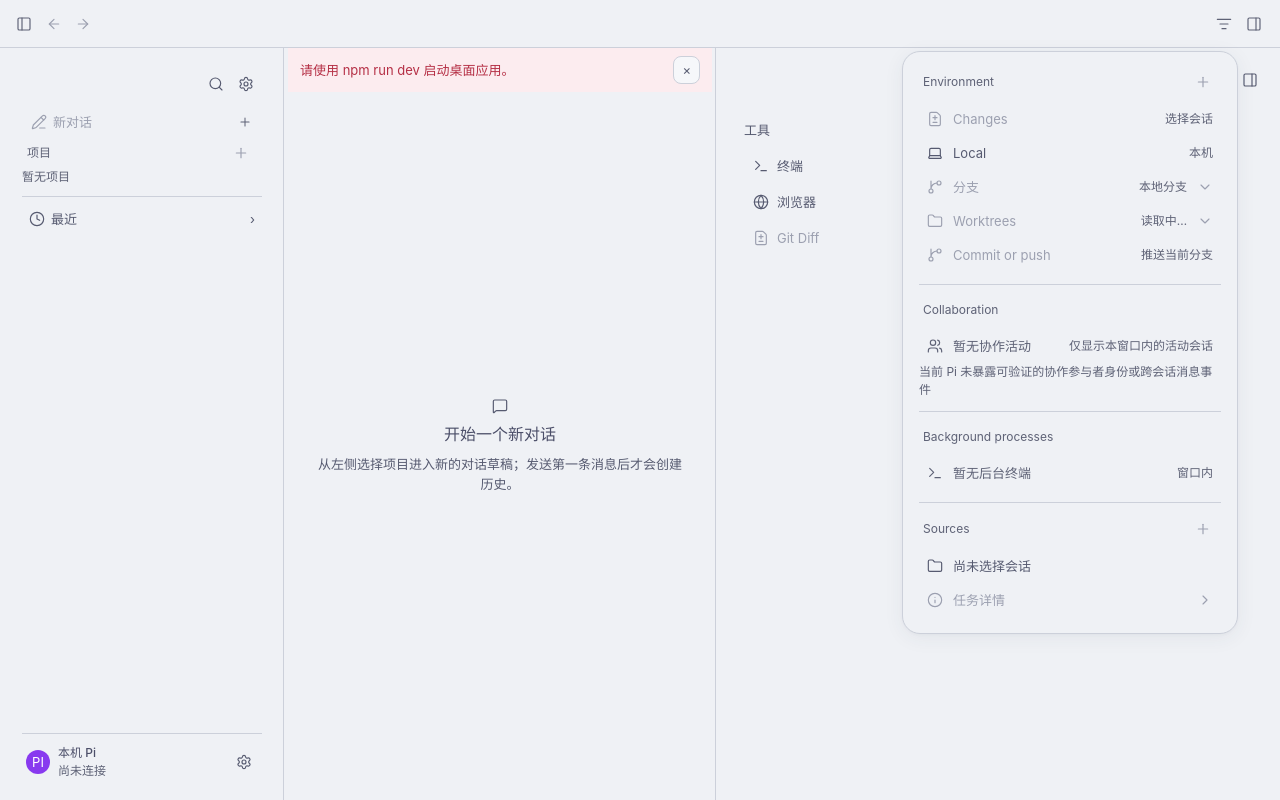
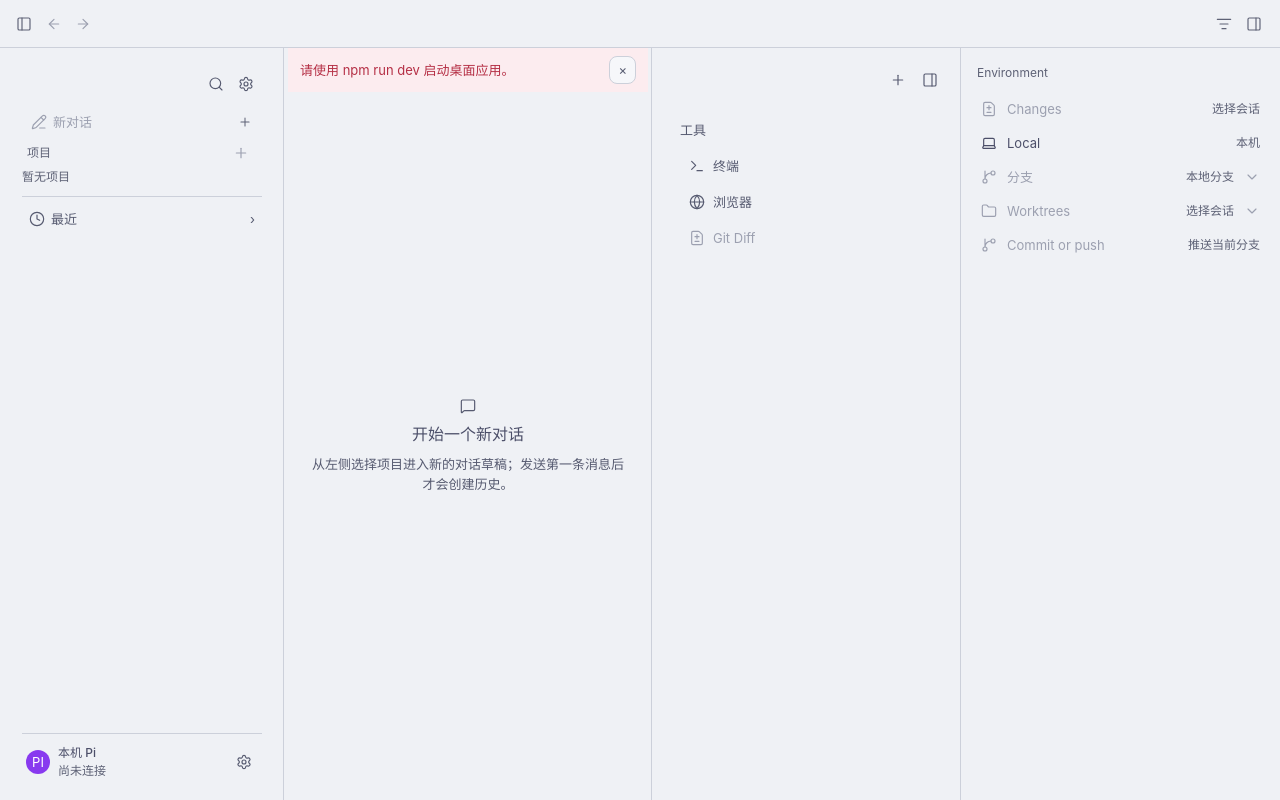
Before and after one commit to Gogo-Bytes/PUA, a React (Vite) app: page / in a window 1280 px wide. Both pictures are taken after a click on the button 1224 px from the left and 23 px from the top of the page. Built offline with nearby package versions, Linux system fonts and the light colour scheme.

Commit message:
dock environment information beside workspace

```diff
--- a/src/renderer/app/App.tsx
+++ b/src/renderer/app/App.tsx
@@ -17,7 +17,7 @@ import {
 import { NewSessionDialog, RenameDialog } from '../features/sessions';
 import { SettingsDialog } from '../features/preferences';
 import { CommandPalette } from '../features/command-palette';
-import { Button, Input, Icon, ResizableWorkspace, ToastHost, UIProvider } from '../ui';
+import { Button, Input, Icon, ResizableWorkspace, IconButton, ToastHost, UIProvider } from '../ui';
 
 export function App() {
   const panelToggle = useRef<HTMLButtonElement>(null);
@@ -29,6 +29,7 @@ export function App() {
     setTimeout(() => panelToggle.current?.focus(), 0);
   };
   const [reviewOpen, setReviewOpen] = useState(true);
+  const [environmentOpen, setEnvironmentOpen] = useState(false);
   const [projectPanelOpen, setProjectPanelOpen] = useState(true);
   const { desktopPresentation, workspace, palette, input, launch, sessionActions, navigation } = useWorkspaceComposition(() => {});
   const { boot, theme, error } = desktopPresentation;
@@ -90,17 +91,7 @@ export function App() {
           rightOpen={reviewOpen}
           leftToggleRef={leftPanelToggle}
           rightToggleRef={panelToggle}
-          environment={
-            <EnvironmentPopover
-              session={active}
-              sessions={sessions}
-              onSelectSession={navigation.selectSession}
-              onOpenPanel={kind => {
-                panels.open(kind);
-                setReviewOpen(true);
-              }}
-            />
-          }
+          environment={<IconButton icon="environment" label="环境与任务信息" variant="ghost" aria-expanded={environmentOpen} aria-controls="workspace-environment" onClick={() => setEnvironmentOpen(open => !open)}/>}
           canNavigateBack={workspace.canNavigateBack}
           canNavigateForward={workspace.canNavigateForward}
           onToggleLeft={() => setProjectPanelOpen(open => !open)}
@@ -115,6 +106,7 @@ export function App() {
           onArchive={active ? () => workspace.closeSession(active.id) : undefined}
           onTogglePinned={active ? () => workspace.setSessionPinned(active.id, !active.pinned) : undefined}
         />
+        <div className="workspace-body">
         <ResizableWorkspace
           rightSize={{ initial: 560, min: 280, max: 1000 }}
           leftToggleRef={leftPanelToggle}
@@ -292,6 +284,17 @@ export function App() {
             </footer>
           )}
     </ResizableWorkspace>
+        <div id="workspace-environment" hidden={!environmentOpen}>
+          <EnvironmentPopover
+            open={environmentOpen}
+            onClose={() => setEnvironmentOpen(false)}
+            session={active}
+            sessions={sessions}
+            onSelectSession={navigation.selectSession}
+            onOpenPanel={kind => { panels.open(kind); setReviewOpen(true); }}
+          />
+        </div>
+        </div>
         <TerminalOutlet
           sessions={sessions}
           activeId={activeId}
--- a/src/renderer/features/workspace/EnvironmentPopover.tsx
+++ b/src/renderer/features/workspace/EnvironmentPopover.tsx
@@ -1,17 +1,14 @@
 import { useEffect, useState, type FormEvent } from 'react';
 import type { SessionInfo } from '../../../shared/ipc/desktop-api';
 import type { GitStatus } from '../../../shared/ipc/change-review';
-import { piUnavailableCapabilities } from '../../../shared/ipc/pi-capabilities';
 import { desktopClient } from '../../app/desktop-client';
-import { Button, Dialog, Icon, IconButton, Input, Popover } from '../../ui';
+import { Button, Dialog, Icon, IconButton, Input } from '../../ui';
 import type { SidePanelKind } from './useSidePanelTabs';
-import { activeProjectCollaborationSessions, collaborationActivityLabel } from './collaboration';
 
-export function EnvironmentPopover({ session, sessions, onSelectSession, onOpenPanel }: {
+export function EnvironmentPopover({ session, sessions, onSelectSession, onOpenPanel, open = true, onClose }: {
+  open?: boolean; onClose?(): void;
   session?: SessionInfo; sessions?: readonly SessionInfo[]; onSelectSession?(id: string): void; onOpenPanel(kind: SidePanelKind): void;
 }) {
-  const collaborationCapability = piUnavailableCapabilities.find(item => item.id === 'collaboration.participants');
-  const [open, setOpen] = useState(false);
   const [snapshot, setSnapshot] = useState<{ id: string; status?: GitStatus; error?: string }>();
   const [branchState, setBranchState] = useState<{ id: string; current: string; branches: string[] }>();
   const [showBranches, setShowBranches] = useState(false);
@@ -49,8 +46,7 @@ export function EnvironmentPopover({ session, sessions, onSelectSession, onOpenP
   const worktrees = worktreeState?.id === session?.id ? worktreeState : undefined;
   const taskBusy = !!session && (session.kind === 'terminal' || session.activity !== 'idle');
   const backgroundProcesses = (sessions ?? []).filter(item => item.kind === 'terminal' && item.processStatus !== 'exited');
-  const collaborationSessions = activeProjectCollaborationSessions(sessions ?? [], session);
-  const openPanel = (kind: SidePanelKind) => { setOpen(false); onOpenPanel(kind); };
+  const openPanel = (kind: SidePanelKind) => { onClose?.(); onOpenPanel(kind); };
   const switchBranch = async (branch: string) => {
     if (!session || branch === branches?.current || branchBusy) return;
     setBranchBusy(true); setBranchError(undefined);
@@ -122,9 +118,10 @@ export function EnvironmentPopover({ session, sessions, onSelectSession, onOpenP
     catch (error) { setCommitError(String(error)); }
     finally { setCommitBusy(false); }
   };
-  return <Popover label="环境与任务信息" icon="environment" open={open} onOpenChange={setOpen} className="environment-popover">
+  if (!open) return null;
+  return <aside className="environment-panel" aria-label="环境与任务信息">
     <section className="environment-section">
-      <div className="environment-heading"><span>Environment</span><IconButton icon="plus" label="添加环境（未接入）" disabled variant="ghost"/></div>
+      <div className="environment-heading"><span>Environment</span></div>
       <Button variant="ghost" className="environment-row" disabled={!session} onClick={() => openPanel('review')}>
         <Icon name="review"/><span>Changes</span><small>{status ? `${status.files.length} 个文件` : !session ? '选择会话' : snapshot?.error ? '读取失败' : '读取中…'}</small>
       </Button>
@@ -149,7 +146,7 @@ export function EnvironmentPopover({ session, sessions, onSelectSession, onOpenP
       </div>}
       {!branches && branchError && <p className="environment-note" role="alert">无法读取本地分支：{branchError}</p>}
       <Button variant="ghost" className="environment-row" disabled={!session || !worktrees?.worktrees.length} aria-expanded={showWorktrees} onClick={() => setShowWorktrees(value => !value)}>
-        <Icon name="folder"/><span>Worktrees</span><small>{worktrees ? `${worktrees.worktrees.length} 个工作树` : worktreeError ? '读取失败' : '读取中…'}</small><Icon name="down"/>
+        <Icon name="folder"/><span>Worktrees</span><small>{worktrees ? `${worktrees.worktrees.length} 个工作树` : worktreeError ? '读取失败' : !session ? '选择会话' : '读取中…'}</small><Icon name="down"/>
       </Button>
       {showWorktrees && <div className="environment-branches" role="group" aria-label="本地工作树">
         {worktrees?.worktrees.map(item => <div key={item.path} className="environment-branch-row">
@@ -167,21 +164,15 @@ export function EnvironmentPopover({ session, sessions, onSelectSession, onOpenP
       <Button variant="ghost" className="environment-row" disabled={!session || !status || taskBusy} onClick={() => { setCommitError(undefined); setCommitOpen(true); }}><Icon name="branch"/><span>Commit or push</span><small>{status?.files.length ? `${status.files.length} 个文件待提交` : '推送当前分支'}</small></Button>
       {snapshot?.id === session?.id && snapshot?.error && <p className="environment-note">暂时无法读取仓库；可打开 Review 查看错误并重试。</p>}
     </section>
-    <section className="environment-section"><div className="environment-heading">Collaboration</div>
-      {collaborationSessions.length ? collaborationSessions.map(item => <Button key={item.id} variant="ghost" className="environment-row environment-process-row" onClick={() => { setOpen(false); onSelectSession?.(item.id); }}>
-        <Icon name="agents"/><span>{item.title}</span><small>{collaborationActivityLabel(item.activity)}</small>
-      </Button>) : <div className="environment-row is-unavailable" aria-disabled="true" title={collaborationCapability?.reason}><Icon name="agents"/><span>暂无协作活动</span><small>仅显示本窗口内的活动会话</small></div>}
-      <p className="environment-note">{collaborationCapability?.reason ?? 'Pi 未提供参与者身份事件'}</p>
-    </section>
-    <section className="environment-section"><div className="environment-heading">Background processes</div>
-      {backgroundProcesses.length ? backgroundProcesses.map(item => <Button key={item.id} variant="ghost" className="environment-row environment-process-row" onClick={() => { setOpen(false); onSelectSession?.(item.id); }}>
+    {backgroundProcesses.length > 0 && <section className="environment-section"><div className="environment-heading">Background processes</div>
+      {backgroundProcesses.map(item => <Button key={item.id} variant="ghost" className="environment-row environment-process-row" onClick={() => { onClose?.(); onSelectSession?.(item.id); }}>
         <Icon name="terminal"/><span>{item.title}</span><small>{item.activity === 'idle' ? '就绪' : item.activity === 'waiting-input' ? '等待输入' : '运行中'}</small>
-      </Button>) : <div className="environment-row is-unavailable"><Icon name="terminal"/><span>暂无后台终端</span><small>窗口内</small></div>}
-    </section>
-    <section className="environment-section"><div className="environment-heading"><span>Sources</span><IconButton icon="plus" label="添加来源（未接入）" disabled variant="ghost"/></div>
-      <div className="environment-row" title={session?.cwd}><Icon name="folder"/><span>{session?.cwd || '尚未选择会话'}</span></div>
+      </Button>)}
+    </section>}
+    {session?.cwd && <section className="environment-section"><div className="environment-heading"><span>Sources</span></div>
+      <div className="environment-row" title={session?.cwd}><Icon name="folder"/><span>{session.cwd}</span></div>
       <Button variant="ghost" className="environment-row" disabled={!session} onClick={() => openPanel('task')}><Icon name="info"/><span>任务详情</span><Icon name="chevron"/></Button>
-    </section>
+    </section>}
     <Dialog open={!!deleteTarget} title="删除本地分支？" closeLabel="取消" closeDisabled={branchBusy} closeOnBackdrop={!branchBusy} onClose={() => setDeleteTarget(undefined)}>
       <p>将尝试安全删除 <strong>{deleteTarget}</strong>。如果分支包含尚未合并的提交，Git 会拒绝删除；不会强制删除。</p>
       {branchError && <p className="form-error" role="alert">{branchError}</p>}
@@ -200,5 +191,5 @@ export function EnvironmentPopover({ session, sessions, onSelectSession, onOpenP
         {status?.files.length ? <><Button disabled={commitBusy || !commitMessage.trim()} onClick={() => void commit(false)}>提交</Button><Button variant="primary" busy={commitBusy} disabled={!commitMessage.trim()} onClick={() => void commit(true)}>提交并推送</Button></> : null}
       </div>
     </Dialog>
-  </Popover>;
+  </aside>;
 }
--- a/src/renderer/features/workspace/workspace-panels.css
+++ b/src/renderer/features/workspace/workspace-panels.css
@@ -64,3 +64,12 @@
 .environment-worktree-option { display:flex; flex:1; min-width:0; flex-direction:column; gap:2px; padding:5px 8px; overflow:hidden; font:var(--ui-font-meta); }
 .environment-worktree-option span,.environment-worktree-option small { overflow:hidden; text-overflow:ellipsis; white-space:nowrap; }
 .environment-worktree-option small { color:var(--ui-tertiary); }
+
+.ui-provider .workspace-body { display: flex; flex: 1; min-height: 0; min-width: 0; }
+.ui-provider .workspace-body > .ui-workspace { flex: 1; min-width: 0; }
+.ui-provider #workspace-environment:not([hidden]) { flex: 0 0 320px; min-height: 0; border-left: 1px solid var(--ui-border); background: var(--ui-canvas); }
+.ui-provider .environment-panel { height: 100%; overflow: auto; padding: var(--ui-space-3); }
+@media (max-width: 640px) {
+  .ui-provider .workspace-body:has(#workspace-environment:not([hidden])) > .ui-workspace { display: none; }
+  .ui-provider #workspace-environment:not([hidden]) { flex: 1; border-left: 0; }
+}
--- a/src/renderer/features/workspace/workspace-production.css
+++ b/src/renderer/features/workspace/workspace-production.css
@@ -87,7 +87,7 @@
   background: var(--ui-muted);
   color: var(--ui-text);
 }
-.ui-provider .workspace > .ui-workspace {
+.ui-provider .workspace > .workspace-body > .ui-workspace {
   flex: 1;
   min-height: 0;
   display: flex;
@@ -95,16 +95,16 @@
   border: 0;
   border-radius: 0;
 }
-.ui-provider .workspace > .ui-workspace {
+.ui-provider .workspace > .workspace-body > .ui-workspace {
   position: relative;
 }
-.ui-provider .workspace > .ui-workspace > .ui-workspace-toolbar {
+.ui-provider .workspace > .workspace-body > .ui-workspace > .ui-workspace-toolbar {
   position: absolute;
   z-index: 20;
   inset: 0 auto auto 0;
   display: none;
 }
-.ui-provider .workspace > .ui-workspace:has(.ui-workspace-side[aria-hidden='true']) > .ui-workspace-toolbar {
+.ui-provider .workspace > .workspace-body > .ui-workspace:has(.ui-workspace-side[aria-hidden='true']) > .ui-workspace-toolbar {
   inset: 8px 8px auto;
   width: auto;
   height: auto;
@@ -116,11 +116,11 @@
   border: 0;
   pointer-events: none;
 }
-.ui-provider .workspace > .ui-workspace:has(.ui-workspace-side[aria-hidden='true']) > .ui-workspace-toolbar > .ui-button {
+.ui-provider .workspace > .workspace-body > .ui-workspace:has(.ui-workspace-side[aria-hidden='true']) > .ui-workspace-toolbar > .ui-button {
   pointer-events: auto;
   box-shadow: var(--ui-shadow);
 }
-.ui-provider .workspace > .ui-workspace:has(.ui-workspace-side[aria-hidden='true']) > .ui-workspace-toolbar > .ui-meta {
+.ui-provider .workspace > .workspace-body > .ui-workspace:has(.ui-workspace-side[aria-hidden='true']) > .ui-workspace-toolbar > .ui-meta {
   display: none;
 }
 .ui-provider .workspace .ui-workspace-grid {
```
Also changed, not shown: src/renderer/ui/production-integration.md (+1 -1 lines), tests/workspace-preview.tsx (+4 -0 lines).
